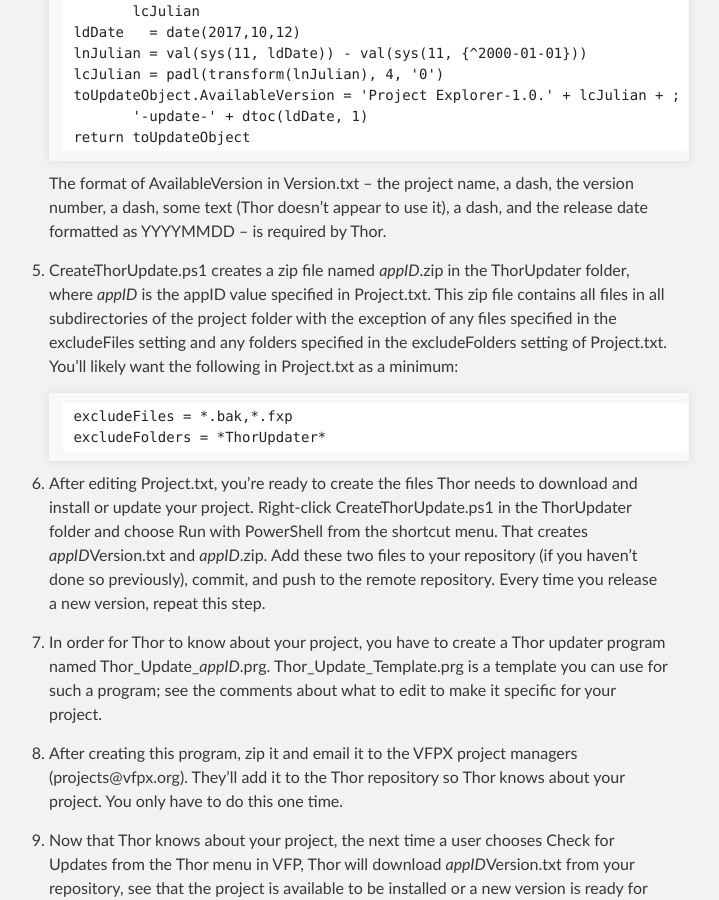
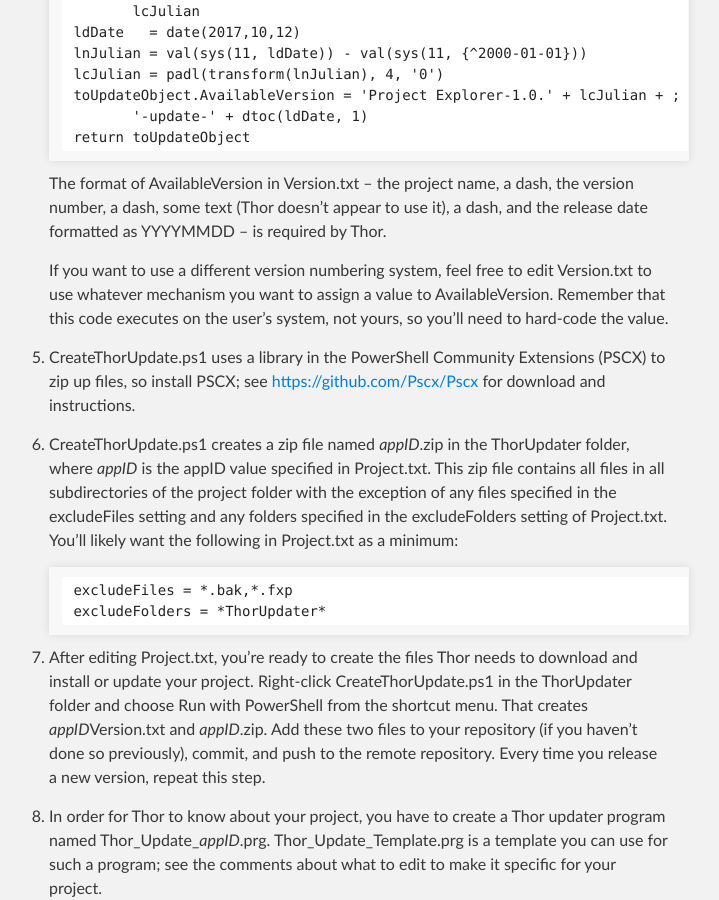
Before and after one commit to VFPX/VFPX.github.io, a Jekyll site: the page built from ThorUpdate.md, in a window 1280 px wide and 900 px high, scrolled down 1603 px. Shown: the whole window, without its empty margins (291-1010 px from the left). Built offline with Jekyll 4.4.1, drawn with Linux system fonts in a browser that asks for light colours; our own code applies the rules of GitHub Pages for plain Markdown files; some of the changed text lies outside the part shown.

Commit message:
Made Project.txt and Thor_Update_Template.prg more generic.
Added more info to ThorUpdate.md

````diff
--- a/ThorUpdate.md
+++ b/ThorUpdate.md
@@ -50,19 +50,23 @@
 
     The format of AvailableVersion in Version.txt -- the project name, a dash, the version number, a dash, some text (Thor doesn't appear to use it), a dash, and the release date formatted as YYYYMMDD -- is required by Thor.
 
-5. CreateThorUpdate.ps1 creates a zip file named *appID*.zip in the ThorUpdater folder, where *appID* is the appID value specified in Project.txt. This zip file contains all files in all subdirectories of the project folder with the exception of any files specified in the excludeFiles setting and any folders specified in the excludeFolders setting of Project.txt. You'll likely want the following in Project.txt as a minimum:
+    If you want to use a different version numbering system, feel free to edit Version.txt to use whatever mechanism you want to assign a value to AvailableVersion. Remember that this code executes on the user's system, not yours, so you'll need to hard-code the value.
+
+5. CreateThorUpdate.ps1 uses a library in the PowerShell Community Extensions (PSCX) to zip up files, so install PSCX; see [https://github.com/Pscx/Pscx](https://github.com/Pscx/Pscx) for download and instructions.
+
+6. CreateThorUpdate.ps1 creates a zip file named *appID*.zip in the ThorUpdater folder, where *appID* is the appID value specified in Project.txt. This zip file contains all files in all subdirectories of the project folder with the exception of any files specified in the excludeFiles setting and any folders specified in the excludeFolders setting of Project.txt. You'll likely want the following in Project.txt as a minimum:
 
     ```
     excludeFiles = *.bak,*.fxp
     excludeFolders = *ThorUpdater*
     ```
 
-6. After editing Project.txt, you're ready to create the files Thor needs to download and install or update your project. Right-click CreateThorUpdate.ps1 in the ThorUpdater folder and choose Run with PowerShell from the shortcut menu. That creates *appID*Version.txt and *appID*.zip. Add these two files to your repository (if you haven't done so previously), commit, and push to the remote repository. Every time you release a new version, repeat this step.
+7. After editing Project.txt, you're ready to create the files Thor needs to download and install or update your project. Right-click CreateThorUpdate.ps1 in the ThorUpdater folder and choose Run with PowerShell from the shortcut menu. That creates *appID*Version.txt and *appID*.zip. Add these two files to your repository (if you haven't done so previously), commit, and push to the remote repository. Every time you release a new version, repeat this step.
 
-7. In order for Thor to know about your project, you have to create a Thor updater program named Thor_Update_*appID*.prg. Thor_Update_Template.prg is a template you can use for such a program; see the comments about what to edit to make it specific for your project.
+8. In order for Thor to know about your project, you have to create a Thor updater program named Thor_Update_*appID*.prg. Thor_Update_Template.prg is a template you can use for such a program; see the comments about what to edit to make it specific for your project.
 
-7. After creating this program, zip it and email it to the VFPX project managers (projects@vfpx.org). They'll add it to the Thor repository so Thor knows about your project. You only have to do this one time.
+9. After creating this program, zip it and email it to the VFPX project managers (projects@vfpx.org). They'll add it to the Thor repository so Thor knows about your project. You only have to do this one time.
 
-8. Now that Thor knows about your project, the next time a user chooses Check for Updates from the Thor menu in VFP, Thor will download *appID*Version.txt from your repository, see that the project is available to be installed or a new version is ready for download, and display it to the user in the update dialog. If the user chooses to install the project or the update, Thor downloads *appID*.zip from your repository and unzips it in the project folder (the Thor\Tools\Components\*appName* subdirectory of the main Thor folder) and creates *appID*VersionFile.txt in that folder so it know what version the user has so they aren't prompted about an update until the next release.
+10. Now that Thor knows about your project, the next time a user chooses Check for Updates from the Thor menu in VFP, Thor will download *appID*Version.txt from your repository, see that the project is available to be installed or a new version is ready for download, and display it to the user in the update dialog. If the user chooses to install the project or the update, Thor downloads *appID*.zip from your repository and unzips it in the project folder (the Thor\Tools\Components\*appName* subdirectory of the main Thor folder) and creates *appID*VersionFile.txt in that folder so it know what version the user has so they aren't prompted about an update until the next release.
 
-9. Every time you release a new version, right-click CreateThorUpdate.ps1 in the ThorUpdater folder and choose Run with PowerShell from the shortcut menu. That creates *appID*Version.txt and *appID*.zip. Commit and push to the remote repository.
+11. Every time you release a new version, right-click CreateThorUpdate.ps1 in the ThorUpdater folder and choose Run with PowerShell from the shortcut menu. That creates *appID*Version.txt and *appID*.zip. Commit and push to the remote repository.
````
Also changed, not shown: other parts of ThorUpdate.md (+1 -1 lines), ThorUpdater/Project.txt (+4 -4 lines), 1 other file.
